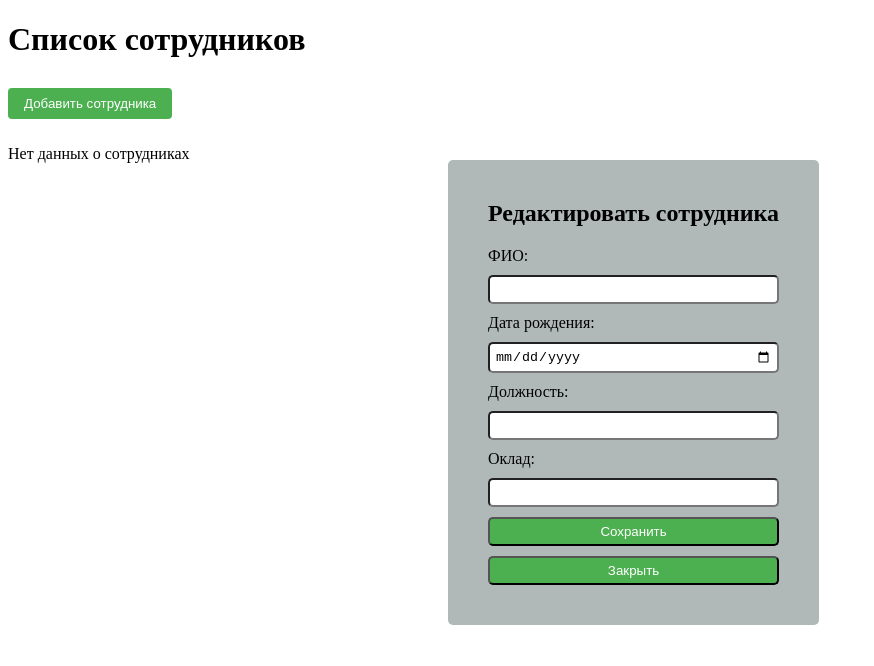
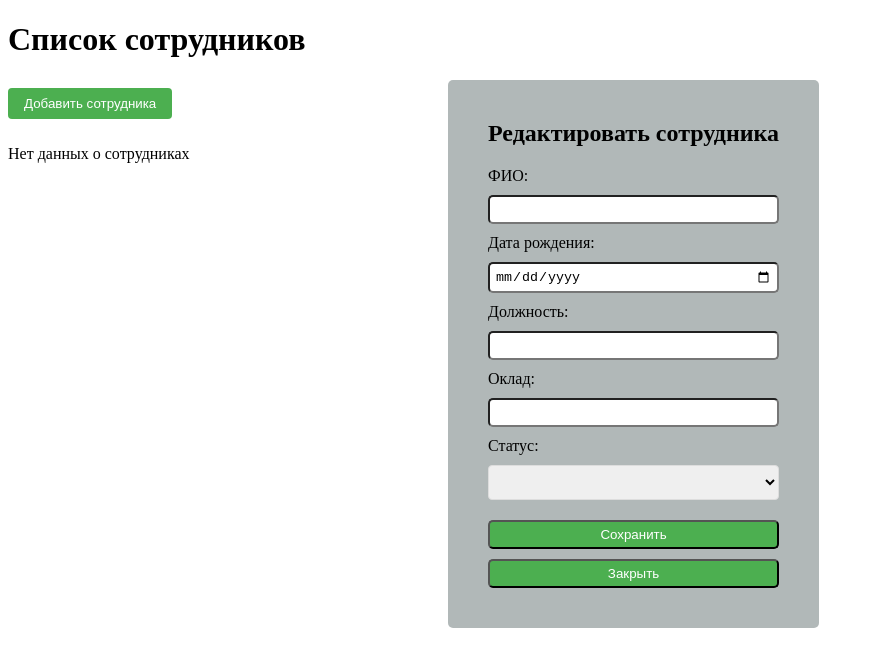
Before and after one commit to 0Vasiliy/control, a Vue app: page / in a window 1280 px wide. Both pictures are taken after a click on the button "Добавить сотрудника". Shown: the top 666 px of the page, without its empty margins (0-874 px from the left). Built offline with nearby package versions, Linux system fonts and the light colour scheme; no server answers; the database is empty.

Commit message:
Добавление смены цветов в селект и добавление селекта в модальное окно

```diff
--- a/src/components/EmployeeModal.vue
+++ b/src/components/EmployeeModal.vue
@@ -10,6 +10,14 @@
       <input v-model="form.position" type="text" required />
       <label>Оклад:</label>
       <input v-model="form.salary" type="number" required />
+      <label>Статус:</label>
+      <select v-model="form.status" required>
+        <option value="internship">Стажировка</option>
+        <option value="working">Работает</option>
+        <option value="vacation">В отпуске</option>
+        <option value="sick">На больничном</option>
+        <option value="fired">Уволен</option>
+      </select>
       <button type="submit">Сохранить</button>
       <button type="button" @click="close">Закрыть</button>
     </form>
@@ -36,6 +44,7 @@ const form = ref({
   birthDate: '',
   position: '',
   salary: '',
+  status: 'working',
 });
 
 // Следим за изменением пропса employee и обновляем форму
@@ -59,10 +68,10 @@ const close = () => {
 .modal{
   position: fixed;
   max-width: 400px;
-  max-height: 500px;
+  max-height: 600px;
   background-color: rgb(177, 184, 184);
   border-radius: 5px;
-  top: 20%;
+  top: 10%;
   left: 35%;
 }
 h2{
@@ -86,4 +95,11 @@ button{
 button:hover {
   background-color: #45a049;
 }
+select {
+  padding: 8px;
+  border-radius: 4px;
+  border: 1px solid #ddd;
+  width: 100%;
+  margin-bottom: 10px;
+}
 </style>
--- a/src/components/EmployeeTable.vue
+++ b/src/components/EmployeeTable.vue
@@ -1,149 +1,3 @@
-<!-- <template>
-  <table>
-    <thead>
-      <tr>
-        <th>ФИО</th>
-        <th>Дата рождения</th>
-        <th>Должность</th>
-        <th>Оклад</th>
-        <th>Действия</th>
-      </tr>
-    </thead>
-    <tbody>
-      <tr v-for="employee in employees" :key="employee.id">
-        <td class="table" @click="openDetailsModal(employee, 'fullName')">{{ employee.fullName }}</td>
-        <td>{{ formatDate(employee.birthDate) }}</td>
-        <td class="table" @click="openDetailsModal(employee, 'position')">{{ employee.position }}</td>
-        <td class="table" @click="openDetailsModal(employee, 'salary')">{{ employee.salary }}</td>
-        <td>
-          <button class="edit_btn" @click="$emit('edit', employee)">Редактировать</button>
-          <button class="delete_btn" @click="openDeleteConfirmation(employee.id)">Удалить</button>
-        </td>
-      </tr>
-    </tbody>
-  </table>
-
-  <ConfirmationModal
-    v-if="showDeleteConfirmation"
-    message="Вы уверены, что хотите удалить этого сотрудника?"
-    @confirm="confirmDelete"
-    @cancel="cancelDelete"
-  />
-
-  <EmployeeDetailsModal
-    v-if="showDetailsModal"
-    :employee="selectedEmployee"
-    :field="selectedField"
-    @save="handleDetailsSave"
-    @close="closeDetailsModal"
-  />
-</template>
-
-<script setup>
-import { ref } from 'vue';
-import ConfirmationModal from './ConfirmationModal.vue';
-import EmployeeDetailsModal from './EmployeeDetailsModal.vue';
-
-const props = defineProps({
-  employees: {
-    type: Array,
-    required: true,
-  },
-});
-
-const emit = defineEmits(['edit', 'delete']);
-
-const showDeleteConfirmation = ref(false);
-const employeeToDelete = ref(null);
-const showDetailsModal = ref(false);
-const selectedEmployee = ref(null);
-const selectedField = ref('');
-
-const formatDate = (date) => {
-  if (!date) return '';
-  try {
-    return new Date(date).toLocaleDateString();
-  } catch {
-    return date;
-  }
-};
-
-const openDeleteConfirmation = (id) => {
-  employeeToDelete.value = id;
-  showDeleteConfirmation.value = true;
-};
-
-const confirmDelete = () => {
-  emit('delete', employeeToDelete.value);
-  showDeleteConfirmation.value = false;
-};
-
-const cancelDelete = () => {
-  showDeleteConfirmation.value = false;
-};
-
-const openDetailsModal = (employee, field) => {
-  selectedEmployee.value = employee;
-  selectedField.value = field;
-  showDetailsModal.value = true;
-};
-
-const closeDetailsModal = () => {
-  showDetailsModal.value = false;
-};
-
-const handleDetailsSave = (updatedEmployee) => {
-  emit('edit', updatedEmployee);
-  closeDetailsModal();
-};
-</script>
-
-<style scoped>
-table {
-  width: 100%;
-  border-collapse: collapse;
-  margin-top: 20px;
-}
-
-th, td {
-  border: 1px solid #ddd;
-  padding: 8px;
-  text-align: left;
-}
-
-th {
-  background-color: #f2f2f2;
-}
-
-tr:nth-child(even) {
-  background-color: #f9f9f9;
-}
-
-button {
-  margin-right: 5px;
-  padding: 5px 10px;
-  width: 120px;
-  cursor: pointer;
-}
-.edit_btn{
-  background-color: #4CAF50;
-  color: white;
-}
-
-.edit_btn:hover {
-  background-color: #45a049;
-}
-.delete_btn{
-  background-color: #f44336;
-  color: white;
-}
-.delete_btn:hover{
-  background-color: #e4372a;
-}
-.table{
-  cursor: pointer;
-}
-</style>  -->
 <template>
   <table>
     <thead>
@@ -164,13 +18,16 @@ button {
       </tr>
     </thead>
     <tbody>
-      <tr v-for="employee in sortedEmployees" :key="employee.id">
+      <tr v-for="employee in sortedEmployees"
+      :key="employee.id"
+      :class="getRowClass(employee.status)">
         <td class="table" @click="openDetailsModal(employee, 'fullName')">{{ employee.fullName }}</td>
         <td>{{ formatDate(employee.birthDate) }}</td>
         <td class="table" @click="openDetailsModal(employee, 'position')">{{ employee.position }}</td>
         <td class="table" @click="openDetailsModal(employee, 'salary')">{{ employee.salary }}</td>
         <td>
           <select v-model="employee.status" @change="updateStatus(employee)">
+            <option value="internship">Стажировка</option>
             <option value="working">Работает</option>
             <option value="vacation">В отпуске</option>
             <option value="sick">На больничном</option>
@@ -282,6 +139,16 @@ const handleDetailsSave = (updatedEmployee) => {
 const updateStatus = (employee) => {
   emit('update', employee);
 };
+const getRowClass = (status) => {
+  switch(status) {
+    case 'internship': return 'status-internship';
+    case 'working': return 'status-working';
+    case 'vacation': return 'status-vacation';
+    case 'sick': return 'status-sick';
+    case 'fired': return 'status-fired';
+    default: return '';
+  }
+};
 </script>
 
 <style scoped>
@@ -345,4 +212,24 @@ select {
 .table {
   cursor: pointer;
 }
+.status-working {
+  background-color: #8aed92 !important;
+}
+
+.status-vacation {
+  background-color: #b5aeae !important;
+}
+
+.status-sick {
+  background-color: #efcf66 !important;
+}
+.status-fired {
+  background-color: #dd455c !important;
+}
+.status-internship{
+  background-color: #f9f9f9!important;
+}
+tr:hover {
+  opacity: 0.9;
+}
 </style>
```
